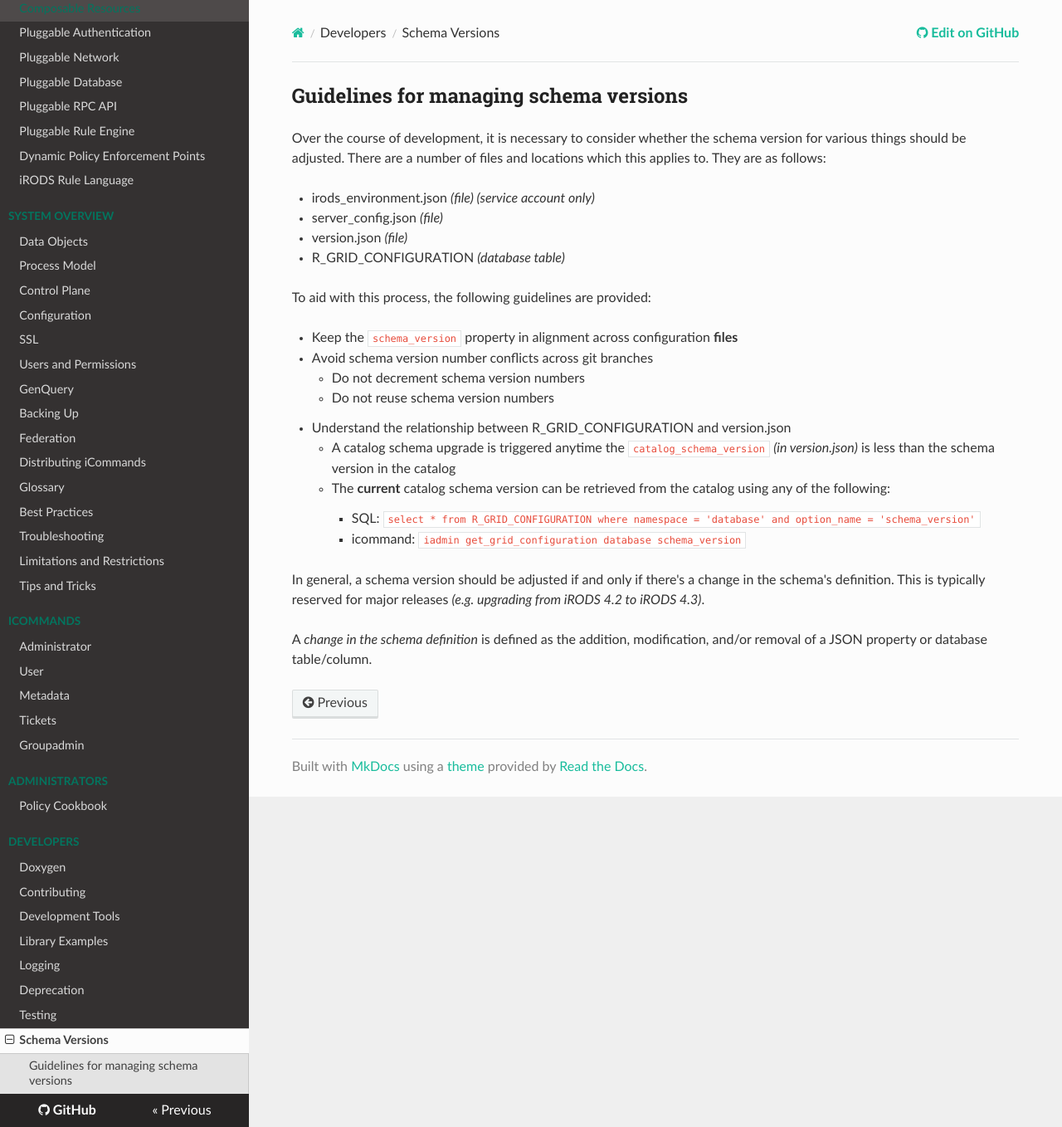
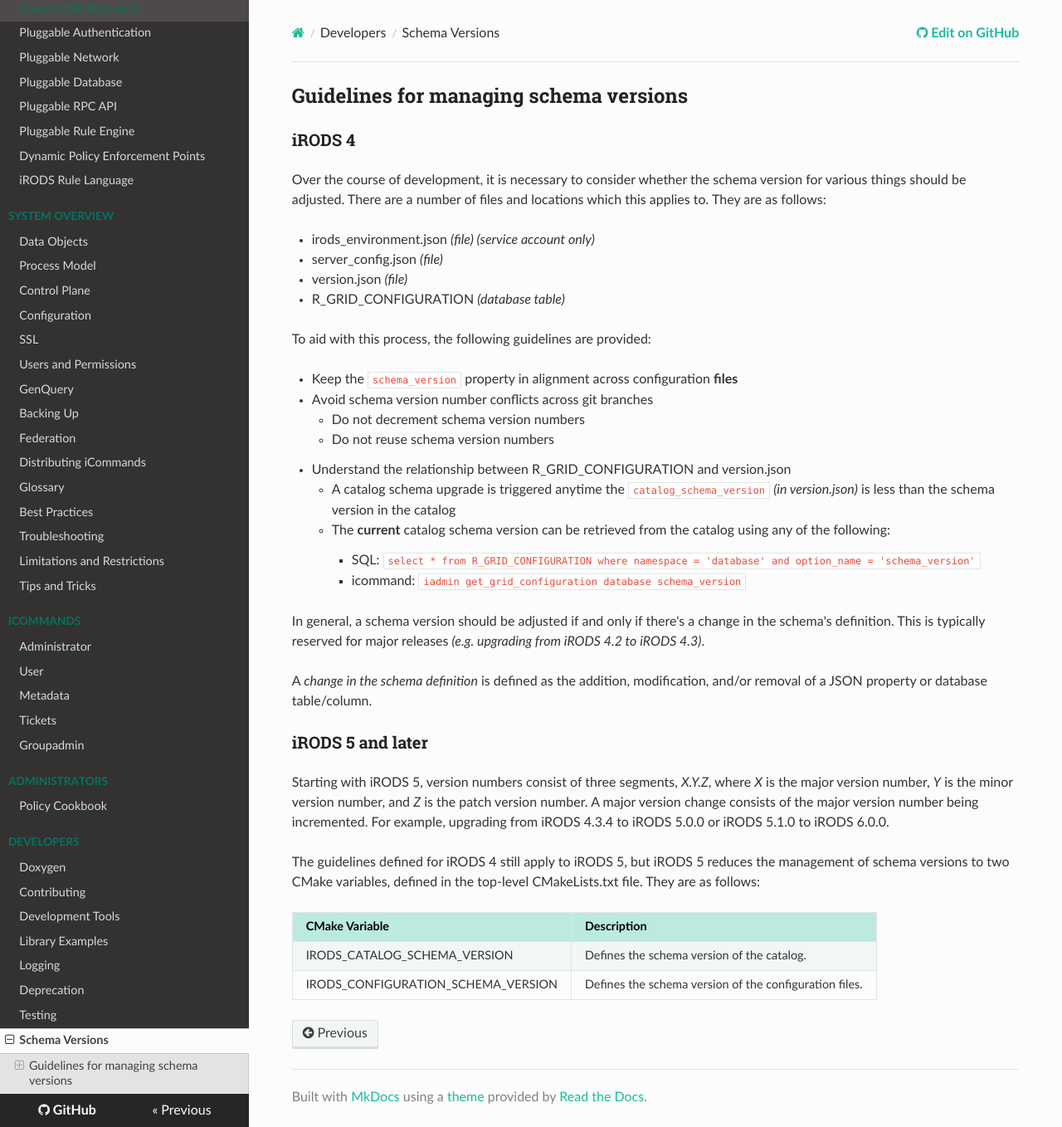
Before and after one commit to irods/irods_docs, an MkDocs documentation site: the page built from docs/developers/schema_versions.md, in a window 1280 px wide and 1358 px high. Shown: the whole window at 83% size. Built offline with MkDocs 1.6.1, drawn with Linux system fonts in a browser that asks for light colours; nearby versions of some CDN libraries.

Commit message:
[irods/irods#8207] iRODS 5: Document updates for managing schema versions.

```diff
--- a/docs/developers/schema_versions.md
+++ b/docs/developers/schema_versions.md
@@ -1,6 +1,8 @@
 #
 
 ## Guidelines for managing schema versions
+
+### iRODS 4
 
 Over the course of development, it is necessary to consider whether the schema version for various things should be adjusted. There are a number of files and locations which this applies to. They are as follows:
 
@@ -24,3 +26,14 @@
 In general, a schema version should be adjusted if and only if there's a change in the schema's definition. This is typically reserved for major releases _(e.g. upgrading from iRODS 4.2 to iRODS 4.3)_.
 
 A _change in the schema definition_ is defined as the addition, modification, and/or removal of a JSON property or database table/column.
+
+### iRODS 5 and later
+
+Starting with iRODS 5, version numbers consist of three segments, _X.Y.Z_, where _X_ is the major version number, _Y_ is the minor version number, and _Z_ is the patch version number. A major version change consists of the major version number being incremented. For example, upgrading from iRODS 4.3.4 to iRODS 5.0.0 or iRODS 5.1.0 to iRODS 6.0.0.
+
+The guidelines defined for iRODS 4 still apply to iRODS 5, but iRODS 5 reduces the management of schema versions to two CMake variables, defined in the top-level CMakeLists.txt file. They are as follows:
+
+| CMake Variable | Description |
+| :--- | :--- |
+| IRODS_CATALOG_SCHEMA_VERSION | Defines the schema version of the catalog. |
+| IRODS_CONFIGURATION_SCHEMA_VERSION | Defines the schema version of the configuration files. |
```
